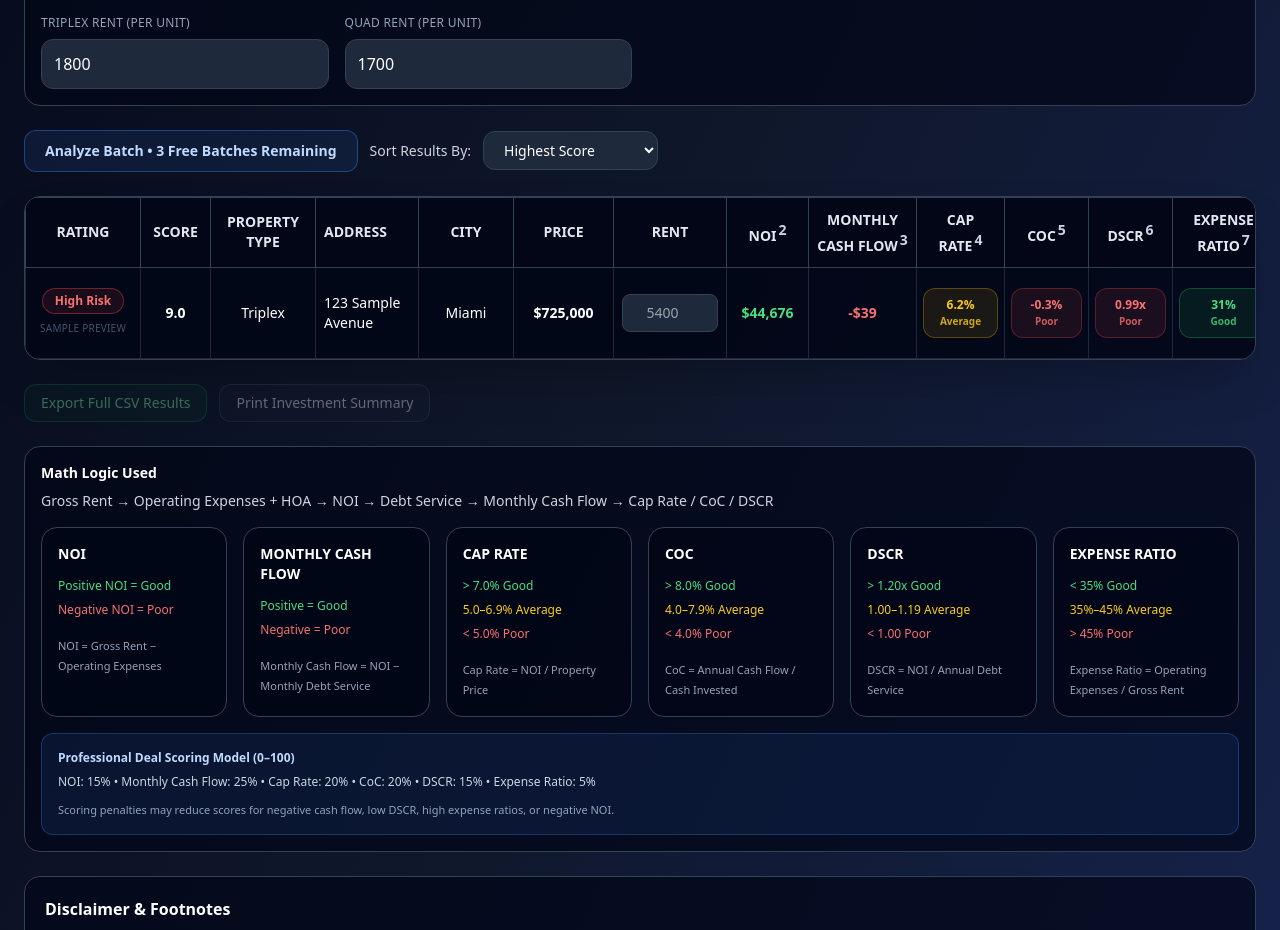
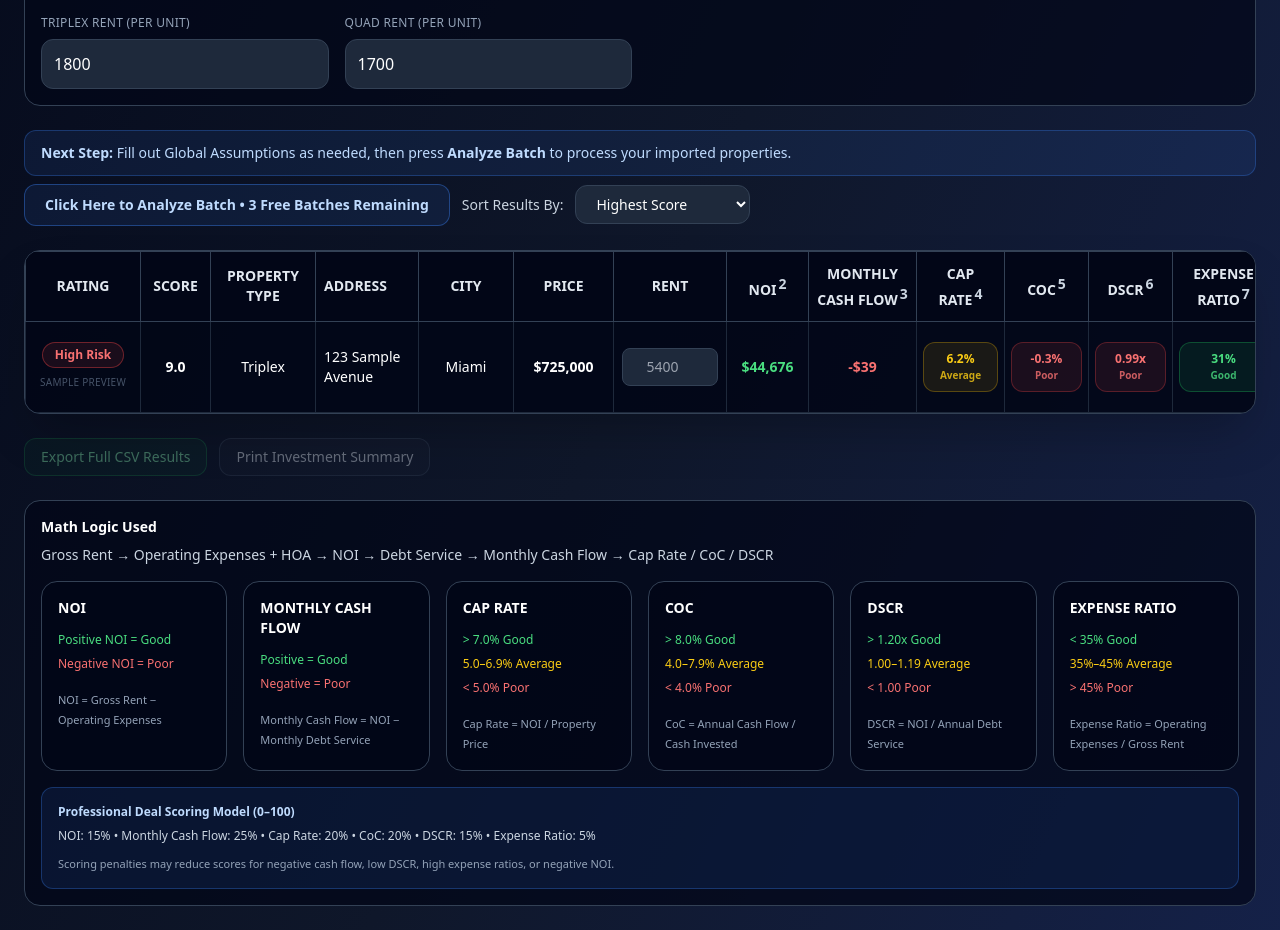
Before and after one commit to adrianr71/deal-analyzer, a React (Vite) app: page /agents in a window 1280 px wide. Shown: the part 1020-1950 px from the top of the page. Built offline with nearby package versions, Linux system fonts and the light colour scheme.

Commit message:
Instruction flow and property view

```diff
--- a/src/pages/AgentV2.jsx
+++ b/src/pages/AgentV2.jsx
@@ -34,7 +34,7 @@ const MLS_FIELD_MAP = {
   city: ["city", "city name", "municipality"],
   state: ["state", "province"],
   zip: ["zip", "zip code", "postal code", "zipcode"],
-  type: ["property type", "type", "propertytype"],
+  type: ["property type", "type", "propertytype", "type of property", "property subtype", "style"],
   mls: ["mls", "mls number", "mls #", "listing id", "listingid"],
   rent: ["rent", "monthly rent", "gross rent", "estimated rent"],
 };
@@ -191,7 +191,10 @@ export default function App() {
         .filter((row) => row.address || row.price || row.mls);
 
       const limitedRows = parsedRows.slice(0, AGENT_BATCH_LIMIT);
+
       setRows(limitedRows);
+
+      alert(`${limitedRows.length} properties imported successfully. Next: Fill out Global Assumptions, then press Analyze Batch.`);
       setAnalyzedRows([]);
       setBatchAnalyzed(false);
       setIsProcessing(false);
@@ -383,6 +386,10 @@ export default function App() {
 
         <AssumptionsPanel assumptions={assumptions} setAssumptions={handleAssumptionsChange} />
 
+        <div className="mb-2 rounded-xl border border-blue-500/30 bg-blue-500/10 px-4 py-3 text-sm text-blue-200 print:hidden">
+          <strong>Next Step:</strong> Fill out Global Assumptions as needed, then press <strong>Analyze Batch</strong> to process your imported properties.
+        </div>
+
         <div className="mb-6 flex flex-wrap items-center gap-3 print:hidden">
           <button
             onClick={runFreeTrialBatch}
@@ -398,7 +405,7 @@ export default function App() {
                 ? "Batch Already Analyzed"
                 : isPaid
                   ? "Analyze Batch"
-                  : `Analyze Batch • ${remainingTrials} Free Batches Remaining`}
+                  : `Click Here to Analyze Batch • ${remainingTrials} Free Batches Remaining`}
           </button>
 
           <div className="text-sm font-medium text-slate-300">Sort Results By:</div>
```
